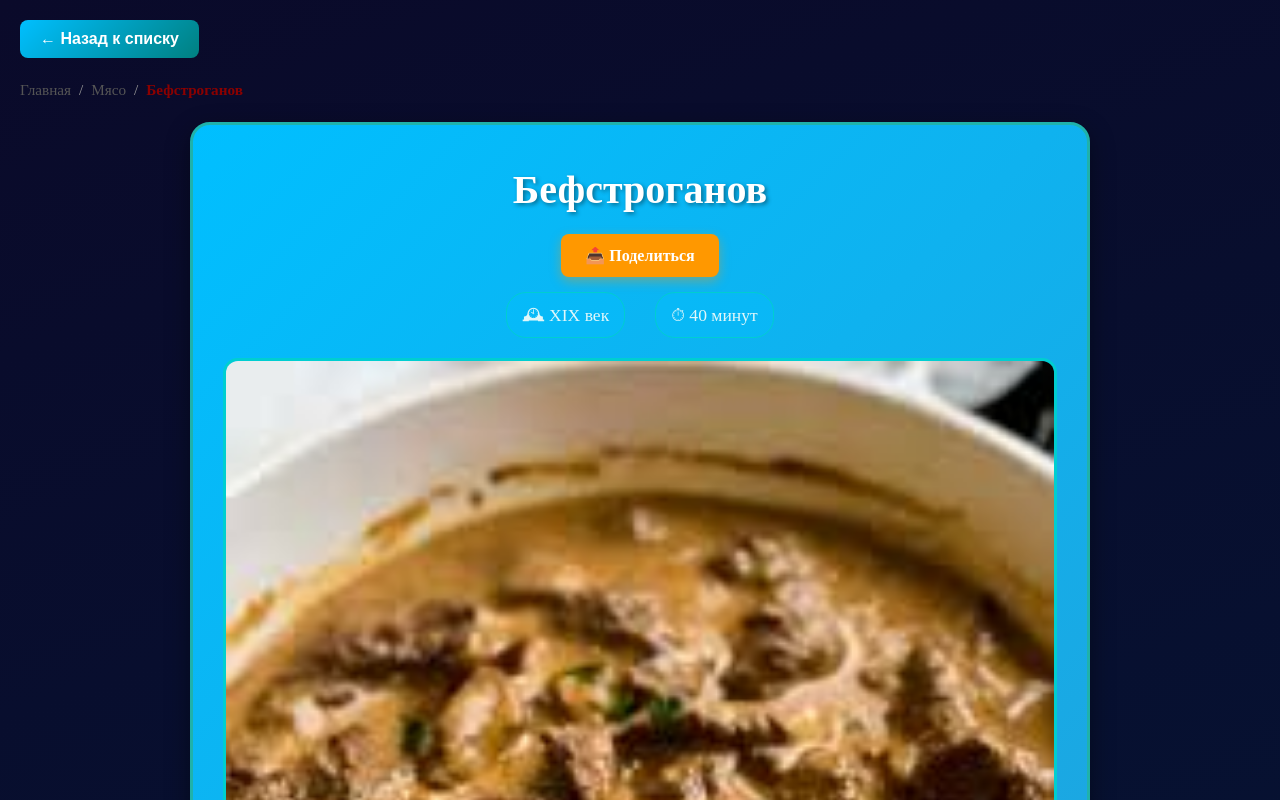
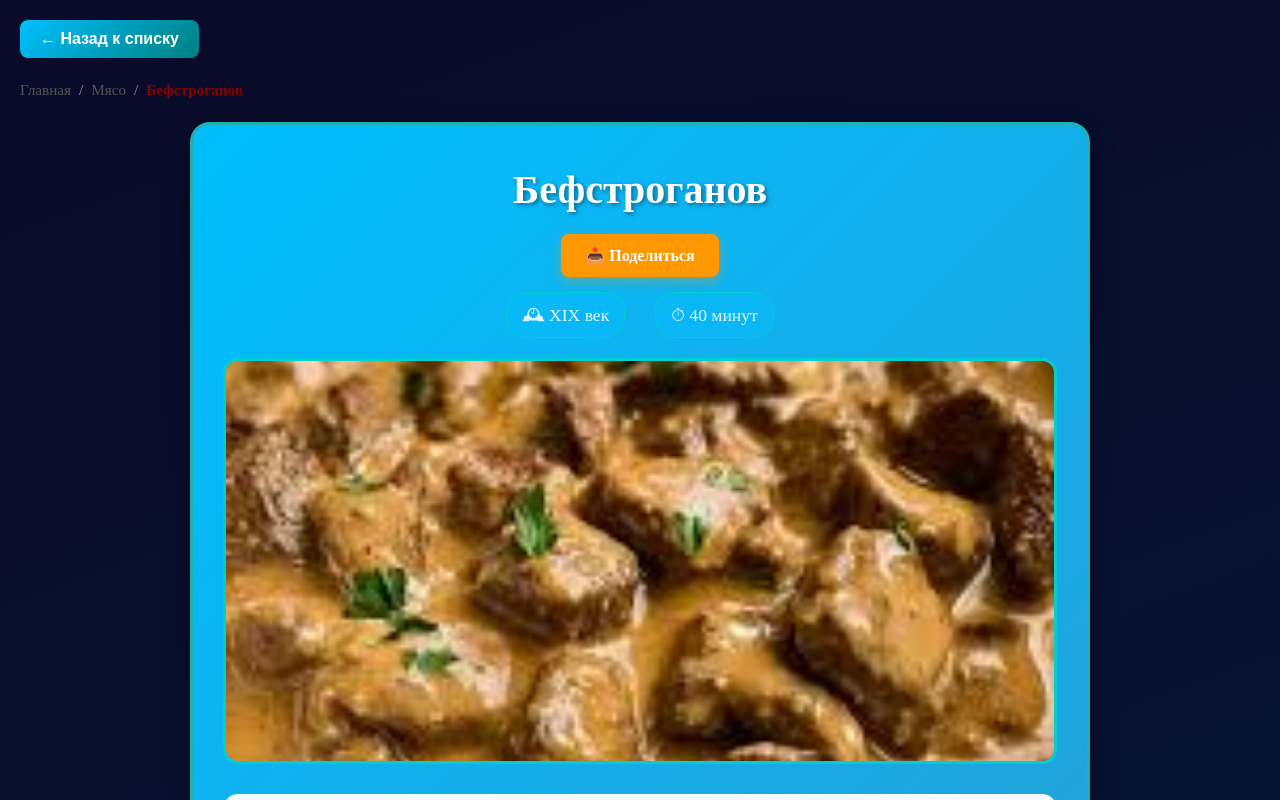
Before and after one commit to svideoproekt-ship-it/russka-kuhnya-9551, a React (Vite) app: page /recipe/1 in a window 1280 px wide. Shown: the top 800 px of the page. Built offline with nearby package versions, Linux system fonts and the light colour scheme; a web font is replaced by a local one.

Commit message:
git add src/pages/RecipePage.jsx src/data/soupsData.js    git commit -m "fix: constrain recipe image height and fix syntax error in soupsData first item"    git push origin

```diff
--- a/src/data/soupsData.js
+++ b/src/data/soupsData.js
@@ -2,7 +2,8 @@
 
 export const soupsData = [
 
-    {
+
+      {
     id: "soup-1",
     category: "soups",
     title: "Щи из свежей капусты",
@@ -30,8 +31,6 @@ export const soupsData = [
       "Варить еще 10 минут"
     ],
     history: "Щи – один из древнейших русских супов, упоминается в летописях с IX века. В XVIII веке щи подавали даже на царских пирах. А.С. Пушкин любил щи с ржаным хлебом.",
-    // 👆 ВОТ ЗДЕСЬ ДОЛЖНА БЫТЬ ЗАПЯТАЯ! 👆
-
     faq: [
       {
         question: "Можно ли заморозить щи на зиму?",
@@ -46,7 +45,7 @@ export const soupsData = [
         answer: "Томатную пасту можно заменить свежими перетёртыми помидорами или натуральным томатным соком, добавив их на этапе зажарки."
       }
     ]
-  }, // <-- Эта закрывающая скобка и запятая нужны, если после Щей идут другие рецепты (например, Борщ)
+  },
   {
     id: 2,
     name: "Борщ классический",
--- a/src/pages/RecipePage.jsx
+++ b/src/pages/RecipePage.jsx
@@ -184,7 +184,18 @@ const RecipePage = () => {
                    {/* Фото */}
           {image && (
             <div style={{ width: '100%', marginBottom: '30px', borderRadius: '15px', overflow: 'hidden', border: '3px solid #00CED1' }}>
-              <img loading="lazy" src={image} alt={title} style={{ width: '100%', height: 'auto', display: 'block' }} onError={e => e.target.src = 'https://via.placeholder.com/800x400?text=Нет+фото'} />
+              <img
+  loading="lazy"
+  src={image}
+  alt={title}
+  style={{
+    width: '100%',
+    maxHeight: '400px',       /* 🔥 ОГРАНИЧИВАЕМ ВЫСОТУ */
+    objectFit: 'cover',       /* 🔥 ОБРЕЗАЕМ АККУРАТНО, БЕЗ ИСКАЖЕНИЙ */
+    display: 'block'
+  }}
+  onError={e => e.target.src = 'https://via.placeholder.com/800x400?text=Нет+фото'}
+/>
             </div>
           )}
 
```
